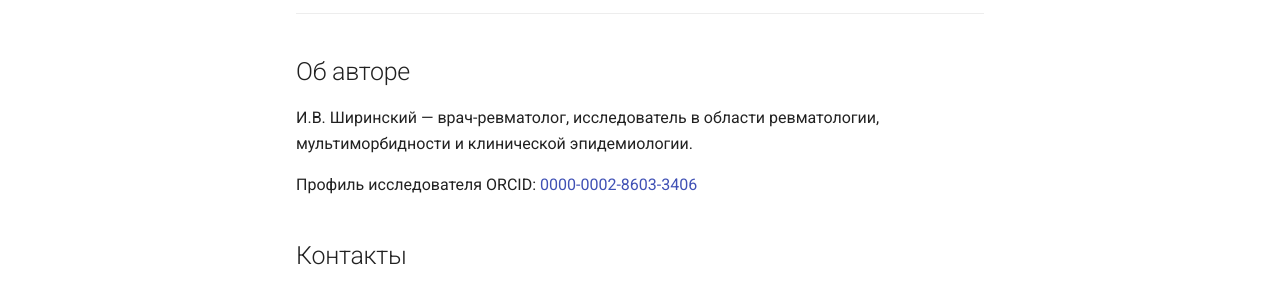
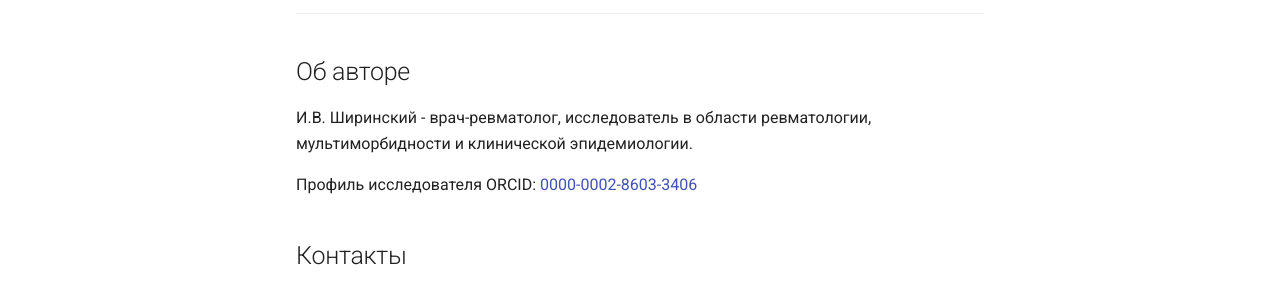
Before and after one commit to ivan-shirinsky/ivan-shirinsky.github.io, an MkDocs documentation site: the page built from docs/index.md, in a window 1280 px wide and 1258 px high. Shown: the part 875-1168 px from the top of the window. Built offline with MkDocs 1.6.1 and Material for MkDocs 9.7.7, drawn with Linux system fonts in a browser that asks for light colours.

```diff
--- a/docs/index.md
+++ b/docs/index.md
@@ -33,7 +33,7 @@
 
 ## Об авторе
 
-И.В. Ширинский — врач-ревматолог, исследователь в области ревматологии, мультиморбидности и клинической эпидемиологии.
+И.В. Ширинский - врач-ревматолог, исследователь в области ревматологии, мультиморбидности и клинической эпидемиологии.
 
 Профиль исследователя ORCID:  [0000-0002-8603-3406](https://orcid.org/0000-0002-8603-3406)
 
```
